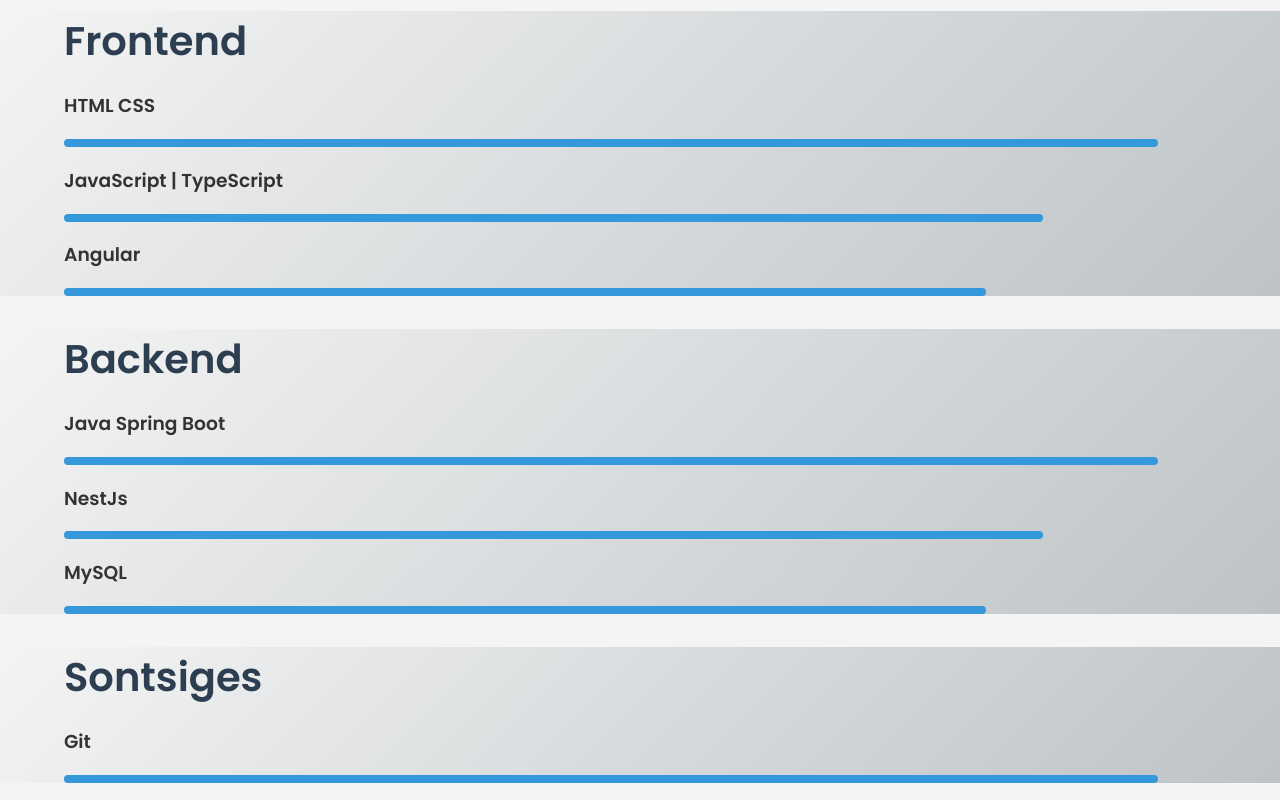
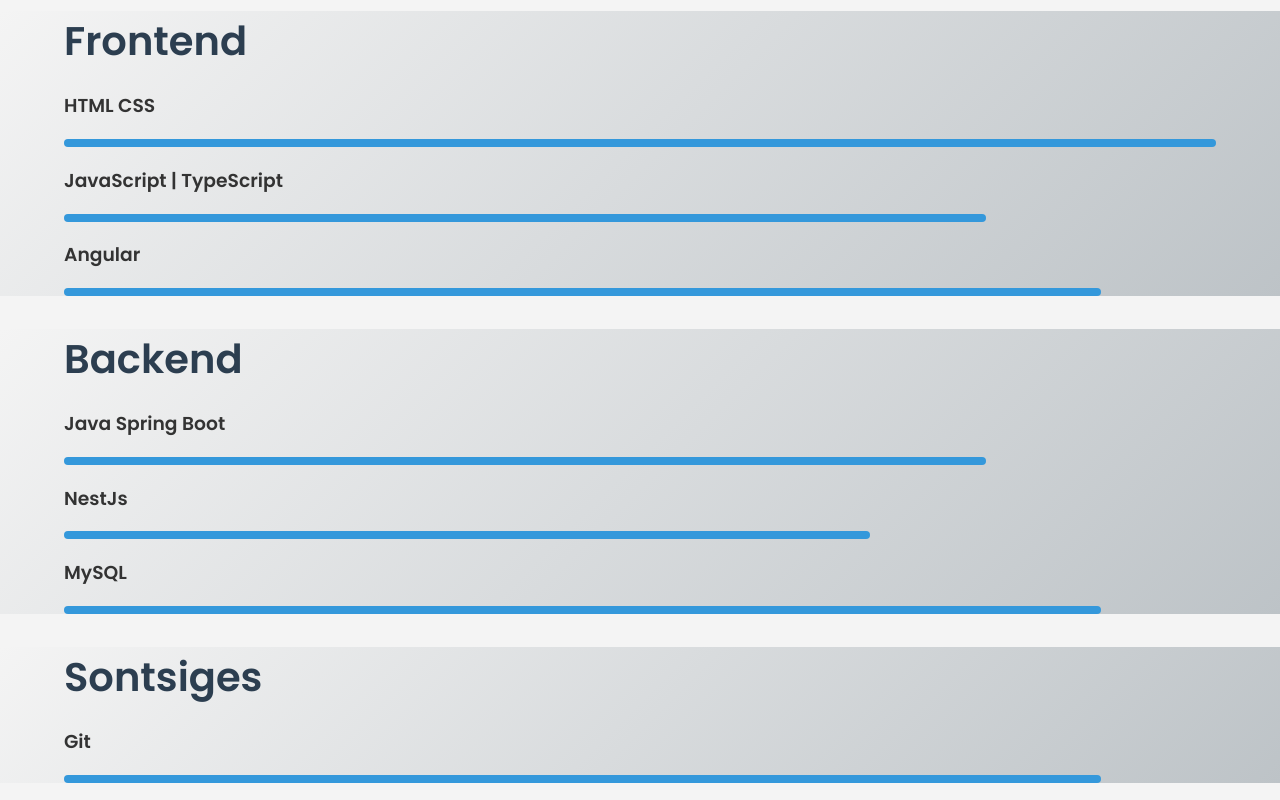
Before and after one commit to Eliah-SW/BewerbungsWebseiteEliah, a plain HTML site: page index.html in a window 1280 px wide. Shown: the part 960-1760 px from the top of the page. Drawn offline with Linux system fonts and the light colour scheme.

Commit message:
Fix Prozent

```diff
--- a/index.html
+++ b/index.html
@@ -28,15 +28,15 @@
             <div class="skills">
                 <div class="skill">
                     <h3>HTML CSS</h3>
-                    <div class="progress-bar" style="width: 95%"></div>
+                    <div class="progress-bar" style="width: 100%"></div>
                 </div>
                 <div class="skill">
                     <h3>JavaScript | TypeScript</h3>
-                    <div class="progress-bar" style="width: 85%"></div>
+                    <div class="progress-bar" style="width: 80%"></div>
                 </div>
                 <div class="skill">
                     <h3>Angular</h3>
-                    <div class="progress-bar" style="width: 80%"></div>
+                    <div class="progress-bar" style="width: 90%"></div>
                 </div>
             </div>
         </div>
@@ -48,15 +48,15 @@
             <div class="skills">
                 <div class="skill">
                     <h3>Java Spring Boot</h3>
-                    <div class="progress-bar" style="width: 95%"></div>
+                    <div class="progress-bar" style="width: 80%"></div>
                 </div>
                 <div class="skill">
                     <h3>NestJs</h3>
-                    <div class="progress-bar" style="width: 85%"></div>
+                    <div class="progress-bar" style="width: 70%"></div>
                 </div>
                 <div class="skill">
                     <h3>MySQL</h3>
-                    <div class="progress-bar" style="width: 80%"></div>
+                    <div class="progress-bar" style="width: 90%"></div>
                 </div>
             </div>
         </div>
@@ -68,7 +68,7 @@
             <div class="skills">
                 <div class="skill">
                     <h3>Git</h3>
-                    <div class="progress-bar" style="width: 95%"></div>
+                    <div class="progress-bar" style="width: 90%"></div>
                 </div>
             </div>
         </div>
```
